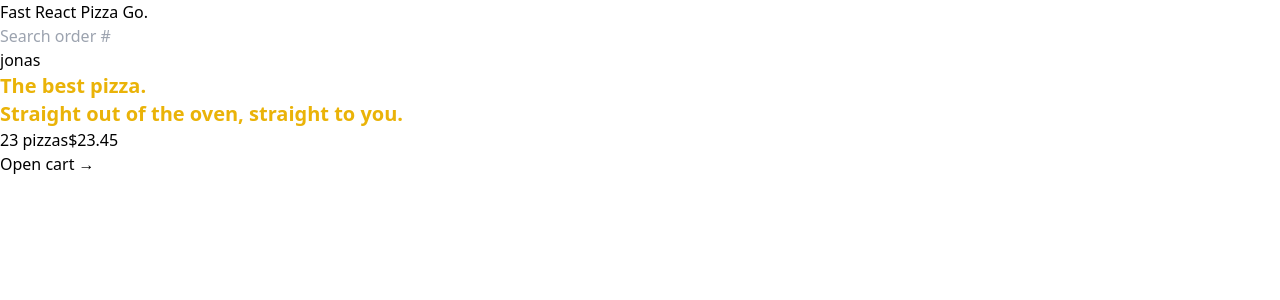
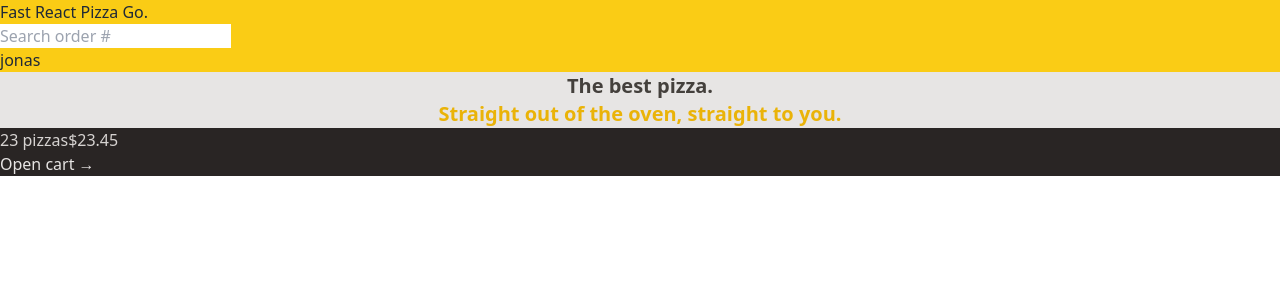
Before and after one commit to hizya/fast-pizza-quiz, a React (Vite) app: page / in a window 1280 px wide. Shown: the top 300 px of the page. Built offline with nearby package versions, Linux system fonts and the light colour scheme.

Commit message:
set up tailwind

```diff
--- a/src/features/cart/CartOverview.jsx
+++ b/src/features/cart/CartOverview.jsx
@@ -2,8 +2,8 @@
 
 function CartOverview() {
   return (
-    <div>
-      <p>
+    <div className="bg-stone-800 text-stone-200">
+      <p className="text-stone-300">
         <span>23 pizzas</span>
         <span>$23.45</span>
       </p>
--- a/src/ui/AppLayout.jsx
+++ b/src/ui/AppLayout.jsx
@@ -9,7 +9,7 @@
   const isLoading = navigation.state === 'loading';
 
   return (
-    <div className="layout">
+    <div className="bg-stone-200">
       {isLoading && <Loader />}
       <Header />
 
--- a/src/ui/Header.jsx
+++ b/src/ui/Header.jsx
@@ -3,10 +3,12 @@
 
 function Header() {
   return (
-    <header>
-      <Link to="/">Fast React Pizza Go.</Link>
+    <header className="bg-yellow-400">
+      <Link to="/" className="text-gray-800">
+        Fast React Pizza Go.
+      </Link>
       <SearchOrder />
-      <p>jonas</p>
+      <p className="text-gray-800">jonas</p>
     </header>
   );
 }
--- a/src/ui/Home.jsx
+++ b/src/ui/Home.jsx
@@ -1,13 +1,16 @@
 function Home() {
   return (
-    <div className="text-xl font-semibold text-yellow-500">
-      <h1>
+    <div>
+      <h1 className="text-center text-xl font-semibold text-stone-700">
         The best pizza.
         <br />
-        Straight out of the oven, straight to you.
+        <span className="text-yellow-500">
+          Straight out of the oven, straight to you.
+        </span>
       </h1>
     </div>
   );
 }
 
 export default Home;
+// #818cf8
```
